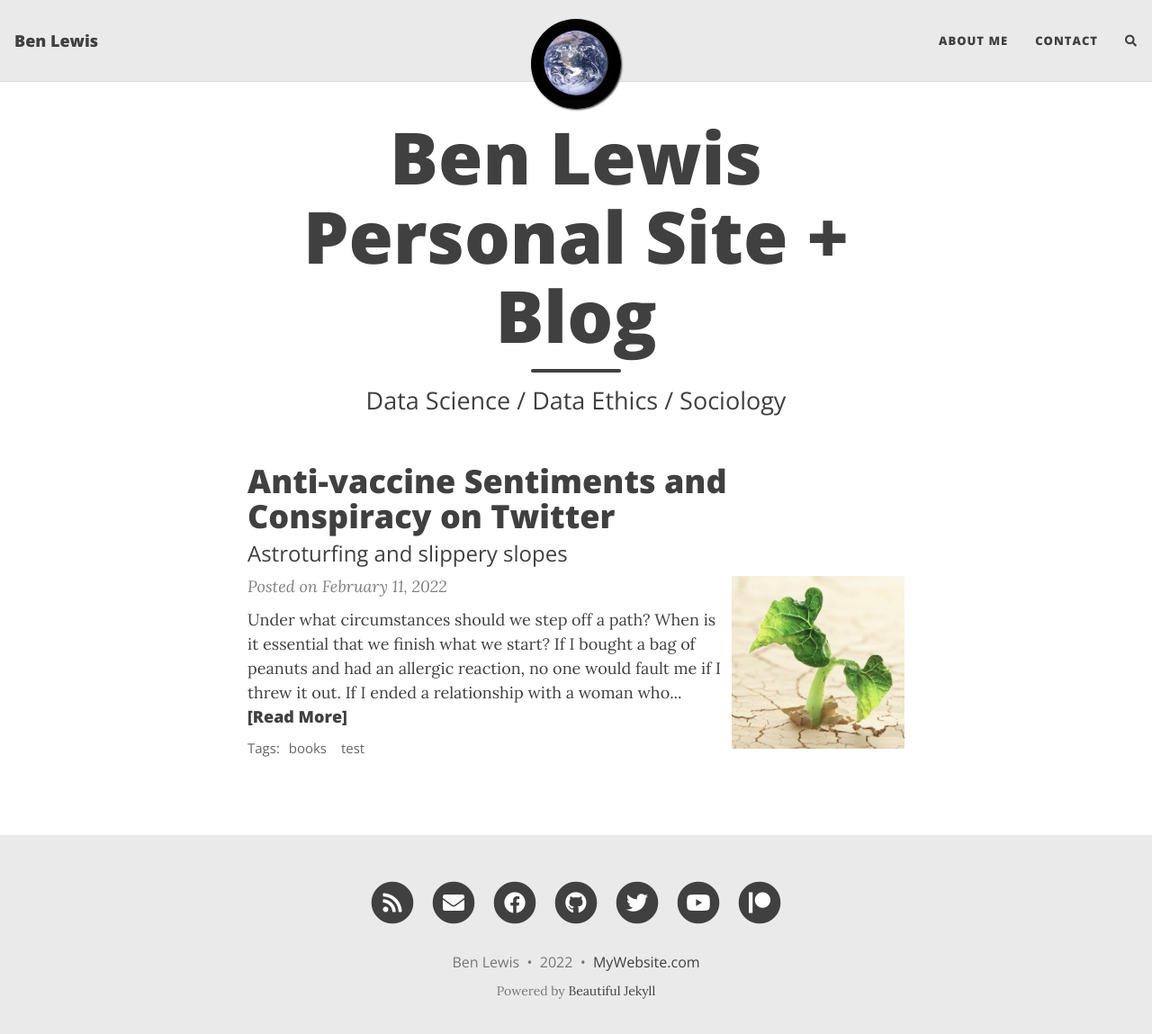
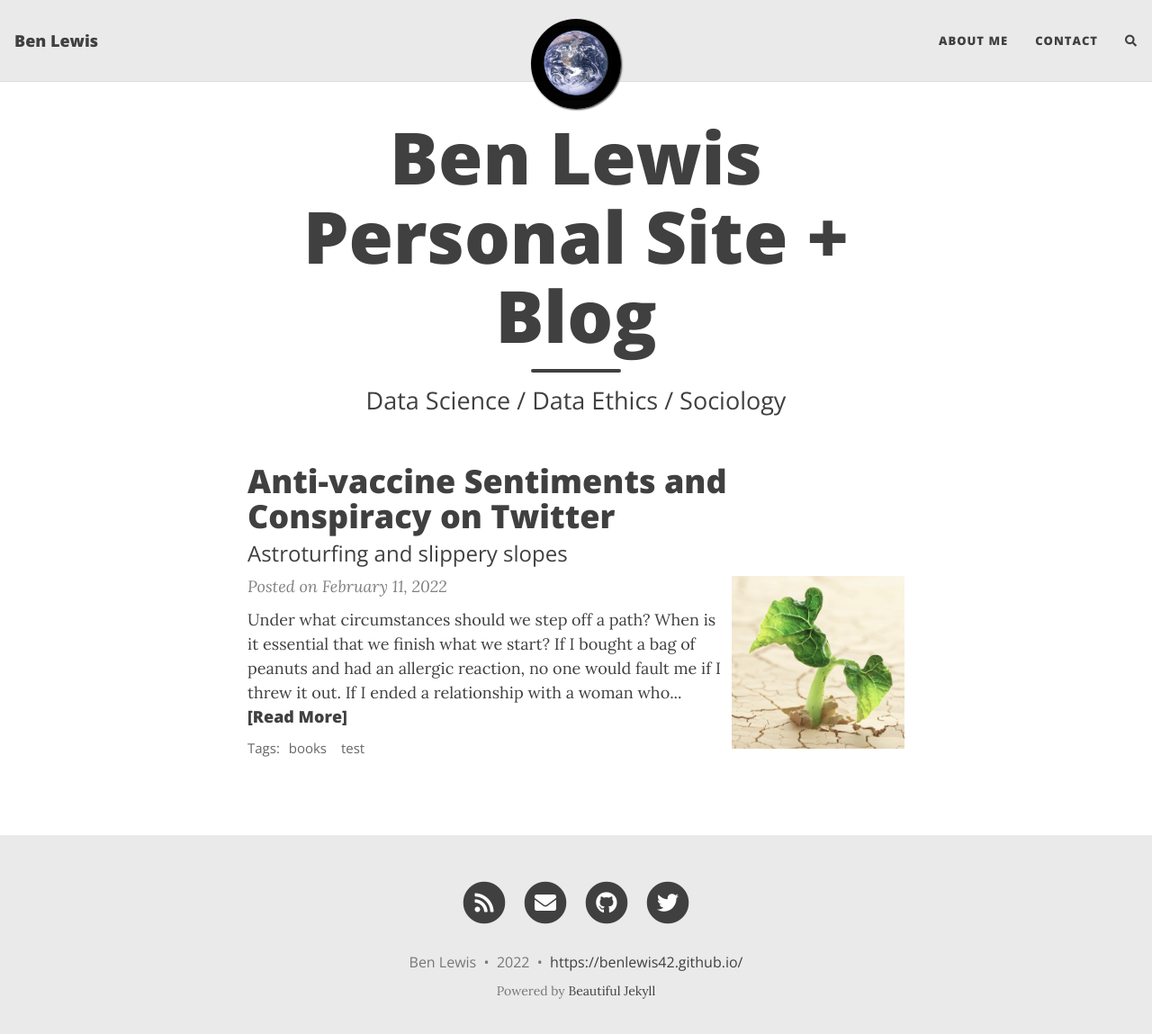
Before and after one commit to BenLewis42/BenLewis42.github.io, a Jekyll site: the page built from index.html, in a window 1280 px wide and 1162 px high. Shown: the top 1149 px of the window at 90% size. Built offline with Jekyll 4.4.1, drawn with Linux system fonts in a browser that asks for light colours; nearby versions of some CDN libraries; the list of posts is cut into pages by our own code; comment, search, counter and statistics services are not loaded.

Commit message:
update footer

```diff
--- a/_config.yml
+++ b/_config.yml
@@ -38,13 +38,13 @@ round-avatar: true
 # Select the social network links that you want to show in the footer.
 # Uncomment the links you want to show and add your information to each one.
 social-network-links:
-  email: "someone@example.com"
+  email: "bwlewis@uw.edu"
   rss: true  # remove this line if you don't want to show an RSS link at the bottom
-  facebook: deanattali
-  github: daattali
-  twitter: daattali
-  patreon: DeanAttali
-  youtube: c/daattali
+  #facebook: deanattali
+  github: BenLewis42
+  twitter: bwlewis42
+#  patreon: DeanAttali
+#  youtube: c/daattali
 #  medium: yourname
 #  reddit: yourname
 #  linkedin: daattali
@@ -73,13 +73,13 @@ rss-description: This website is a virtual proof that I'm awesome
 # Select which social network share links to show in posts
 share-links-active:
   twitter: true
-  facebook: true
+  facebook: false
   linkedin: true
   vk: false
 
 # How to display the link to your website in the footer
 # Remove this if you don't want a link in the footer
-url-pretty: "MyWebsite.com"
+url-pretty: "https://benlewis42.github.io/"
 
 # Excerpt word length - Truncate the excerpt of each post on the feed page to the specified number of words
 excerpt_length: 50
```
